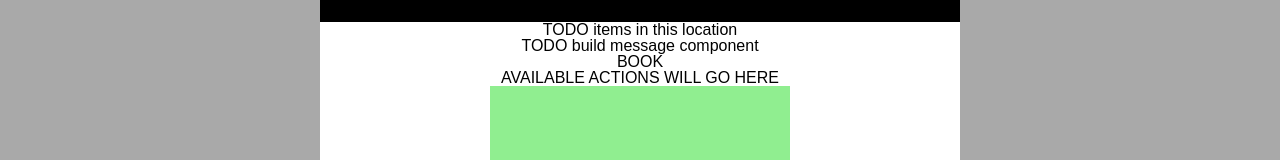
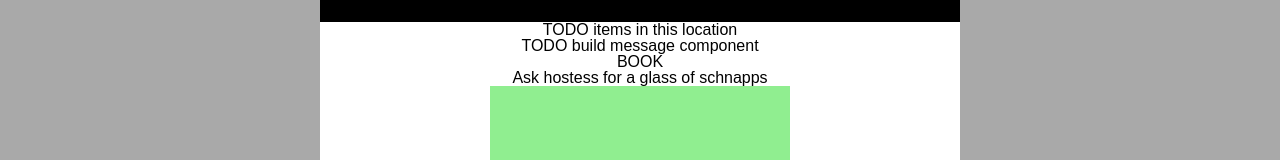
Before and after one commit to markhorsell/if-player-react, a React (Create React App) app: page / in a window 1280 px wide. Shown: the part 453-613 px from the top of the page. Built offline with nearby package versions, Linux system fonts and the light colour scheme.

Commit message:
fix room contains so item can be anywhere in list

```diff
--- a/src/components/Actions.js
+++ b/src/components/Actions.js
@@ -4,20 +4,22 @@ import React, {Component} from 'react';
 
 
 class Actions extends Component{
-	/*
+
 	  constructor(props) {
     	super(props)
   }
-  */
+
   componentDidMount() {
 
     }
 
 
 render(){
-
+	let allowableActions = this.props.allowableActions.map(action =>{
+		return action.action;
+	})
 	return (
-		<p>AVAILABLE ACTIONS WILL GO HERE</p>
+		<p>{allowableActions}</p>
 		)
 	}
 }
--- a/src/containers/home.js
+++ b/src/containers/home.js
@@ -82,7 +82,7 @@ class Home extends Component {
         <p>TODO build message component</p>
 
         <Inventory items={inventory}/>
-        <Actions/>
+        <Actions allowableActions={allowedActions}/>
         <WorldMap discoveredPaths={'this will be a discovered paths list'}/>
 
 
--- a/src/utils/dataHelper.js
+++ b/src/utils/dataHelper.js
@@ -46,19 +46,18 @@ export const getAllowedActions = (objects,actions,room,money) => {
 			}
 			// Room Contains Condition
 			if (condition.hasOwnProperty('roomContains')) {
-				let roomContains = false;
+				let roomContains = 0;
 				for (let j = 0; j < objects.length; j++) {
-
-					//TODO why is it only checking the 0 index of roomContains?
-					//Comment this method fully
-
-					if (condition.roomContains[0] === objects[j].obj) {
-						if (objects[j].loc === room) {
-							roomContains = true;
+					for (let k = 0; k < condition.roomContains.length; k++) {
+						if (condition.roomContains[k] === objects[j].obj) {
+							if (objects[j].loc === room) {
+								roomContains++;
+							}
 						}
 					}
 				}
-				if (roomContains === false) {
+
+				if (roomContains !== condition.roomContains.length) {
 					allowed = false;
 				}
 			}
```
